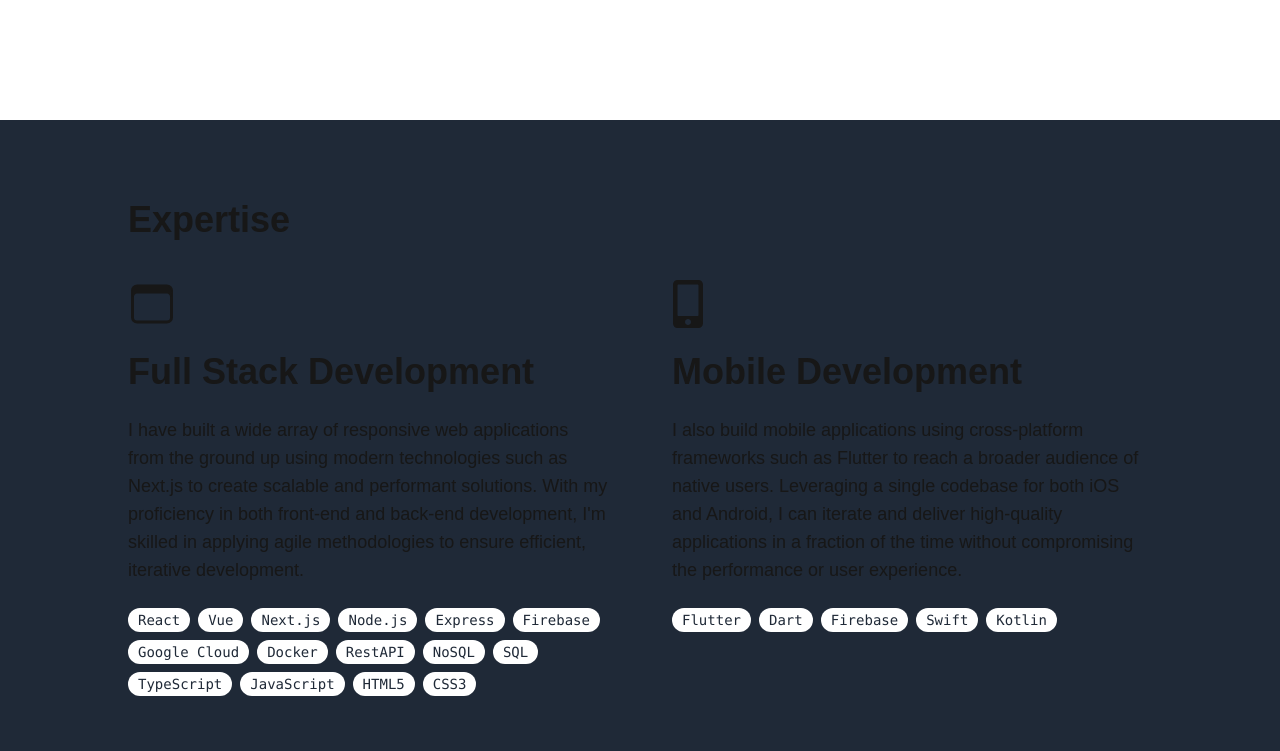
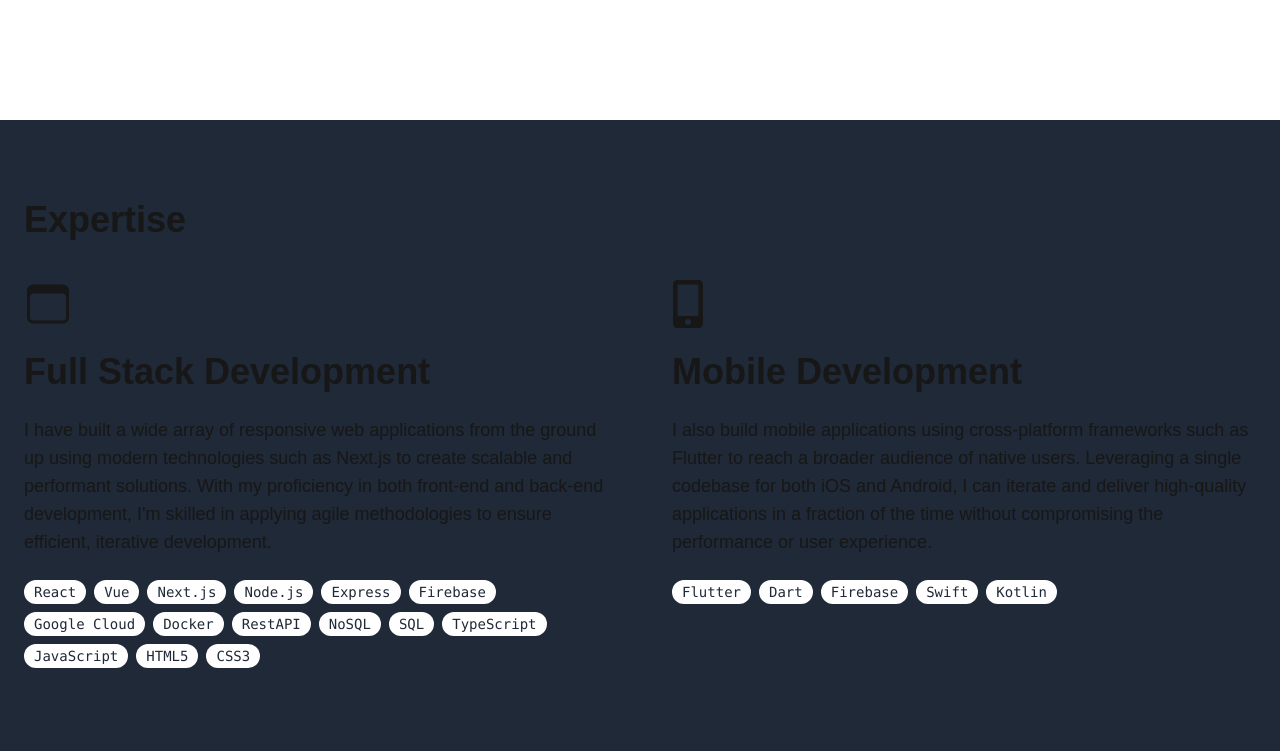
Before and after one commit to nthungdev/portfolio, a Next.js app: page / in a window 1280 px wide. Shown: the part 680-1431 px from the top of the page. Built offline with nearby package versions, Linux system fonts and the light colour scheme.

Commit message:
update base section style

```diff
--- a/src/components/base-section.tsx
+++ b/src/components/base-section.tsx
@@ -2,8 +2,8 @@ import { ComponentProps } from 'react'
 
 export default function BaseSection(props: ComponentProps<'section'>) {
   return (
-    <section className="px-4 py-12 md:py-20 bg-gray-800" {...props}>
-      <div className="max-w-screen-lg mx-auto">
+    <section className="px-6 py-12 md:py-20 bg-gray-800" {...props}>
+      <div className="max-w-screen-xl mx-auto">
         {props.children}
       </div>
     </section>
```
